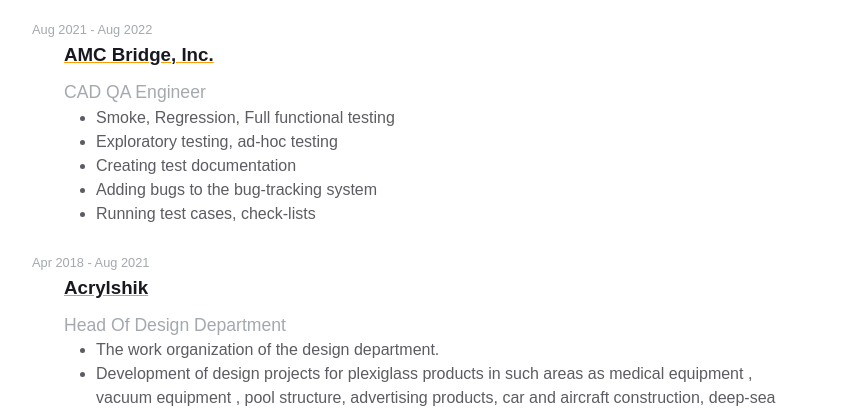
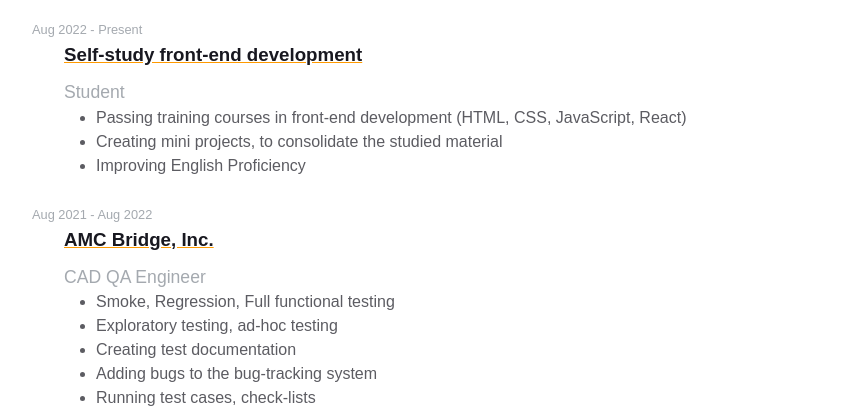
Before and after one commit to AnatoliiCoder/homepage, a plain HTML site: page index.html in a window 1280 px wide. Shown: the part 666-1079 px from the top of the page, without its empty margins (219-1060 px from the left). Drawn offline with Linux system fonts and the light colour scheme.

Commit message:
Added a block with the last experience

```diff
--- a/index.html
+++ b/index.html
@@ -157,6 +157,35 @@
                   <div class="experiences">
                     <h3 class="experiences__header header-text">Experience</h3>
                     <div class="experiences-container">
+                      <div class="experiences__company">
+                        <div class="experiences__company-header">
+                          <span class="experiences__company-header-durability">
+                            Aug 2022 - Present
+                          </span>
+                          <h3 class="experiences__company-header-name">
+                            Self-study front-end development
+                          </h3>
+                        </div>
+                        <!-- Self-study front-end development -->
+                        <div class="experiences__company-project">
+                          <span class="experiences__company-project-role">
+                            Student
+                          </span>
+                          <ul
+                            class="experiences__company-project-responsibilities"
+                          >
+                            <li>
+                              Passing training courses in front-end development
+                              (HTML, CSS, JavaScript, React)
+                            </li>
+                            <li>
+                              Creating mini projects, to consolidate the studied
+                              material
+                            </li>
+                            <li>Improving English Proficiency</li>
+                          </ul>
+                        </div>
+                      </div>
                       <!-- AMC Bridge, Inc. -->
                       <div class="experiences__company">
                         <div class="experiences__company-header">
```
